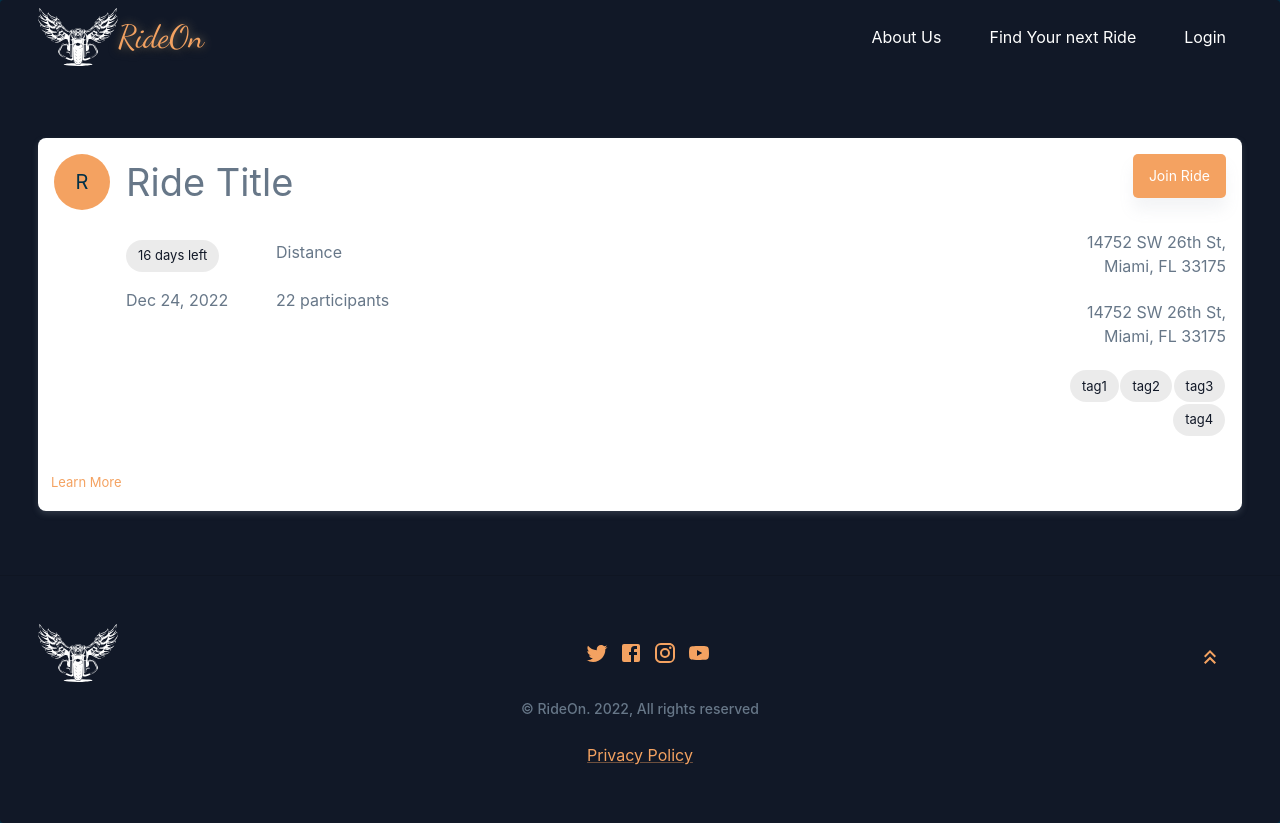
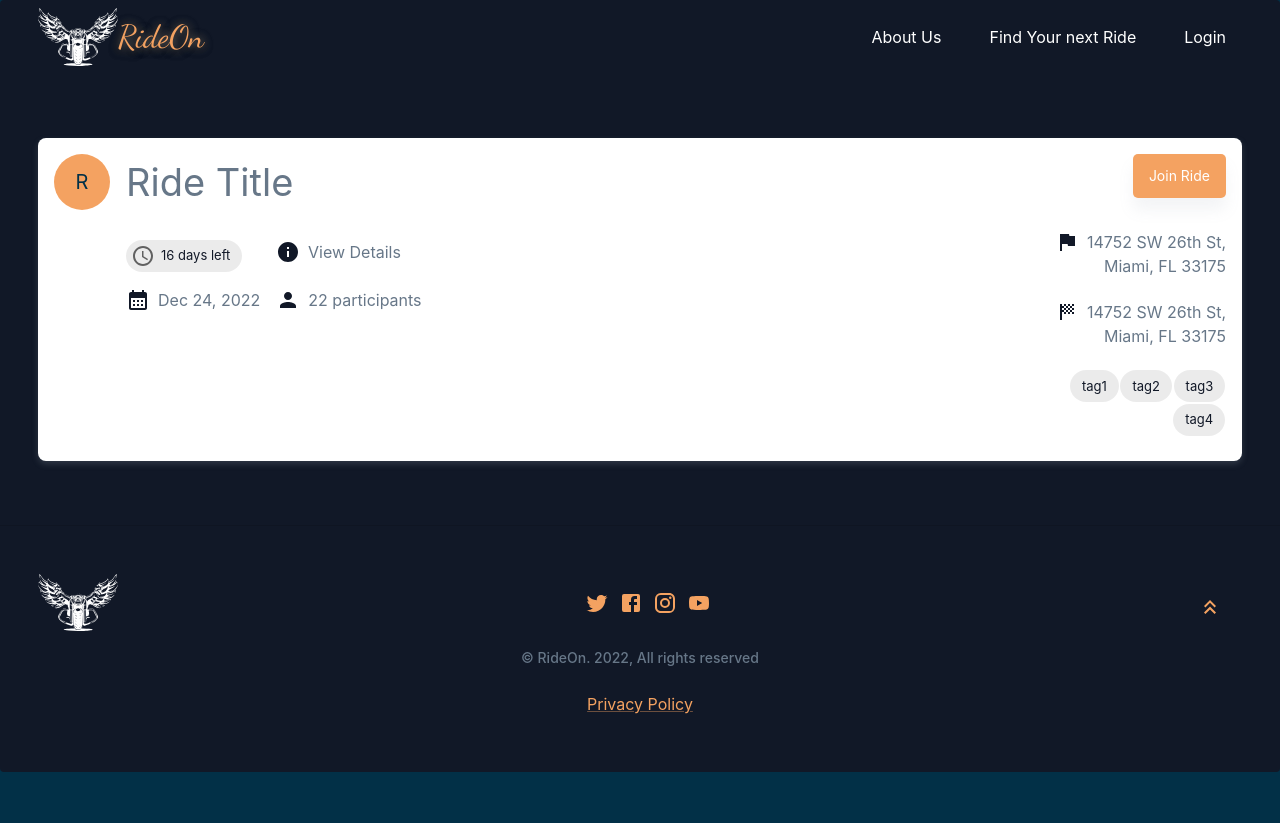
Before and after one commit to AndresPaulino/rideon-v2, a React (Create React App) app: page /find-a-ride in a window 1280 px wide. After the commit the page ends 800 px from the top, so only its background shows below. Built offline with nearby package versions, Linux system fonts and the light colour scheme; no server answers.

Commit message:
Add icons to rideCard

```diff
--- a/src/pages/FindRideList/components/RideCard/RideCard.js
+++ b/src/pages/FindRideList/components/RideCard/RideCard.js
@@ -8,6 +8,14 @@ import Typography from '@mui/material/Typography';
 import Avatar from '@mui/material/Avatar';
 import Chip from '@mui/material/Chip';
 import { Grid } from '@mui/material';
+
+// icons
+import SportsScoreIcon from '@mui/icons-material/SportsScore';
+import CalendarMonthIcon from '@mui/icons-material/CalendarMonth';
+import ScheduleIcon from '@mui/icons-material/Schedule';
+import PersonIcon from '@mui/icons-material/Person';
+import FlagIcon from '@mui/icons-material/Flag';
+import InfoIcon from '@mui/icons-material/Info';
 
 const mockTags = ['tag1', 'tag2', 'tag3', 'tag4'];
 
@@ -56,11 +64,12 @@ const CardMiddle = () => {
             }}
           >
             <Grid item minWidth={150}>
-              <Chip label='16 days left' />
+              <Chip icon={<ScheduleIcon />} label='16 days left' />
             </Grid>
-            <Grid item minWidth={150}>
+            <Grid item minWidth={150} display={'flex'}>
+              <InfoIcon sx={{ mr: 1 }} />
               <Typography xs={4} sx={{ fontSize: 16 }} color='text.secondary' gutterBottom>
-                Distance
+                View Details
               </Typography>
             </Grid>
           </Grid>
@@ -75,12 +84,14 @@ const CardMiddle = () => {
               flexDirection: 'row',
             }}
           >
-            <Grid item minWidth={150}>
+            <Grid item minWidth={150} display={'flex'}>
+              <CalendarMonthIcon sx={{ mr: 1 }} />
               <Typography xs={4} sx={{ fontSize: 16 }} color='text.secondary' gutterBottom>
                 Dec 24, 2022
               </Typography>
             </Grid>
-            <Grid item minWidth={150}>
+            <Grid item minWidth={150} display={'flex'}>
+              <PersonIcon sx={{ mr: 1 }} />
               <Typography xs={4} sx={{ fontSize: 16 }} color='text.secondary' gutterBottom>
                 22 participants
               </Typography>
@@ -109,14 +120,16 @@ const CardRight = () => {
       <Box>
         <Button variant='contained'>Join Ride</Button>
       </Box>
-      <Box pt={4}>
+      <Box pt={4} display={'flex'}>
+        <FlagIcon sx={{ mr: 1 }} />
         <Typography xs={4} sx={{ fontSize: 16, textAlign: 'right' }} color='text.secondary' gutterBottom>
           14752 SW 26th St,
           <br />
           Miami, FL 33175
         </Typography>
       </Box>
-      <Box pt={2}>
+      <Box pt={2} display={'flex'}>
+        <SportsScoreIcon sx={{ mr: 1 }} />
         <Typography xs={4} sx={{ fontSize: 16, textAlign: 'right' }} color='text.secondary' gutterBottom>
           14752 SW 26th St,
           <br />
@@ -139,7 +152,7 @@ const CardRight = () => {
             label={tag}
             onClick={handleClick}
             sx={{
-              m: 0.10,
+              m: 0.1,
             }}
           />
         ))}
@@ -154,6 +167,9 @@ export default function RideCard() {
       sx={{
         minWidth: 275,
         backgroundColor: 'background.level1',
+        '&:hover': {
+          transform: 'scale(1.01)',
+        },
       }}
     >
       <CardContent
@@ -176,9 +192,6 @@ export default function RideCard() {
           <CardRight />
         </Grid>
       </CardContent>
-      <CardActions>
-        <Button size='small'>Learn More</Button>
-      </CardActions>
     </Card>
   );
 }
```
